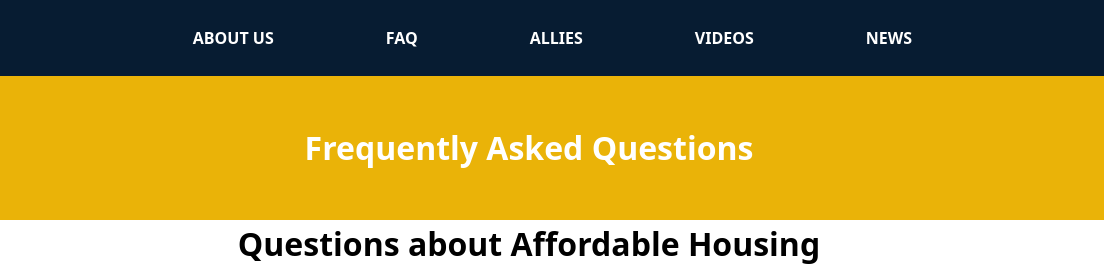
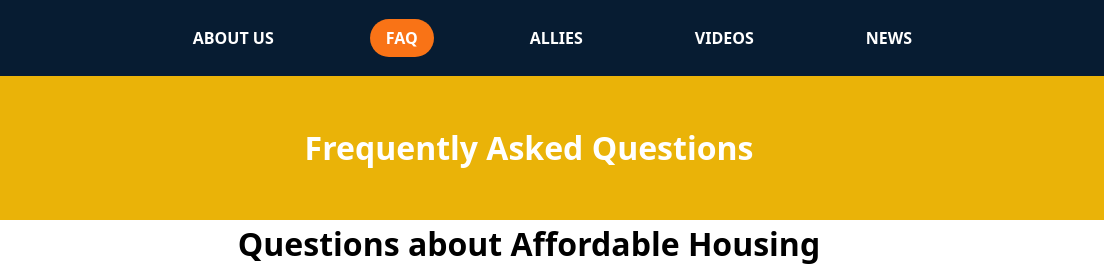
Before and after one commit to nbeesetti/fullerton-housing-website, a website: page faq.html in a window 1280 px wide. Shown: the top 280 px of the page, 111-1215 px from the left. Drawn offline with Linux system fonts and the light colour scheme.

Commit message:
small fix: make faq tab active

```diff
--- a/faq.html
+++ b/faq.html
@@ -14,7 +14,7 @@
 
     <ul>
       <li page="about"><a href="about.html">ABOUT US</a></li>
-      <li page="faq"><a href="faq.html">FAQ</a></li>
+      <li page="faq"><a href="faq.html" class="tab-active">FAQ</a></li>
       <li page="allies"><a href="allies.html">ALLIES</a></li>
       <li page="videos"><a href="videos.html">VIDEOS</a></li>
       <li page="news"><a href="news.html">NEWS</a></li>
```
